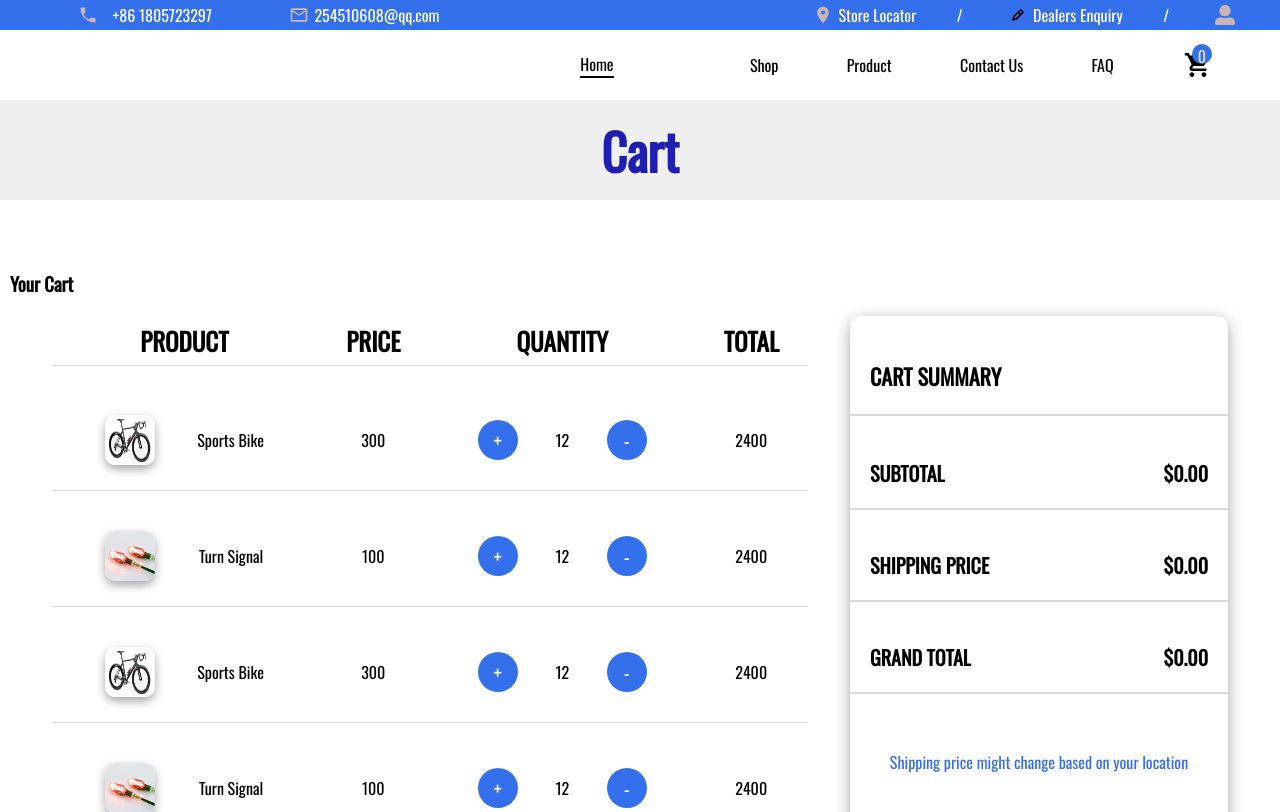
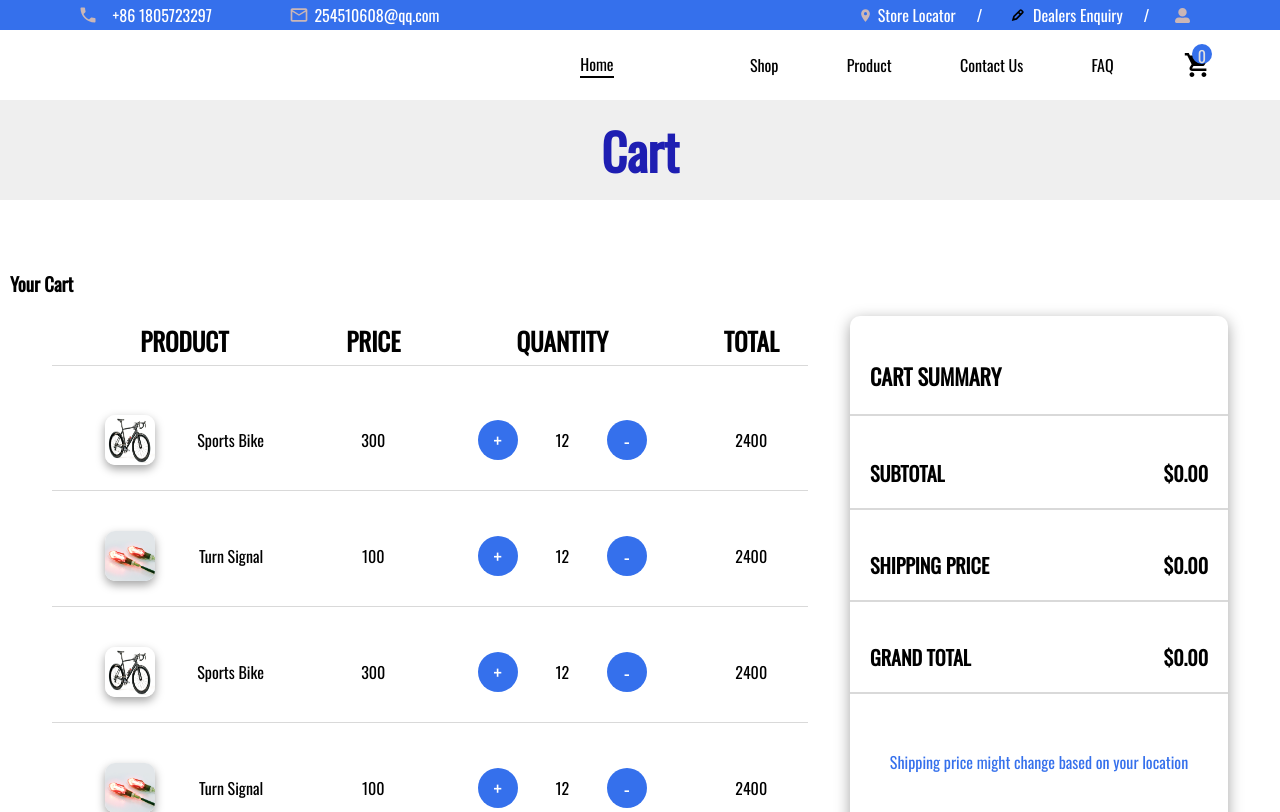
Before and after one commit to mbragi/Jelly-frontend, a React (Create React App) app: page /cart in a window 1280 px wide. Shown: the top 812 px of the page. Built offline with nearby package versions, Linux system fonts and the light colour scheme.

Commit message:
chore: alignment nav bar fix

```diff
--- a/src/components/navBar/NavBar.css
+++ b/src/components/navBar/NavBar.css
@@ -37,11 +37,12 @@
     align-items: center;
 }
 .location-container{
-    width: 40%;
+    width: 30%;
     height: 100%;
     display: flex;
     align-items: center;
     justify-content: space-evenly;
+    margin-right: 5%;
 }
 .icon{
     padding-left: 5px;
--- a/src/components/navBar/NavBar.jsx
+++ b/src/components/navBar/NavBar.jsx
@@ -35,7 +35,7 @@ export default function NavBar() {
 
               <div className='location-container'>
                 <p className='store-locator'>
-                  <MdLocationOn size={30} color="rgba(203, 182, 182)" className="icon" />
+                  <MdLocationOn size={25} color="rgba(203, 182, 182)" className="icon" />
                   Store Locator
                 </p>
 
@@ -48,7 +48,7 @@ export default function NavBar() {
 
                 <span> / </span>
 
-                  <FaUserAlt size={30} color="rgba(203, 182, 182)" className="icon" />
+                  <FaUserAlt size={25} color="rgba(203, 182, 182)" className="icon" />
 
               </div>
           </div>
```
